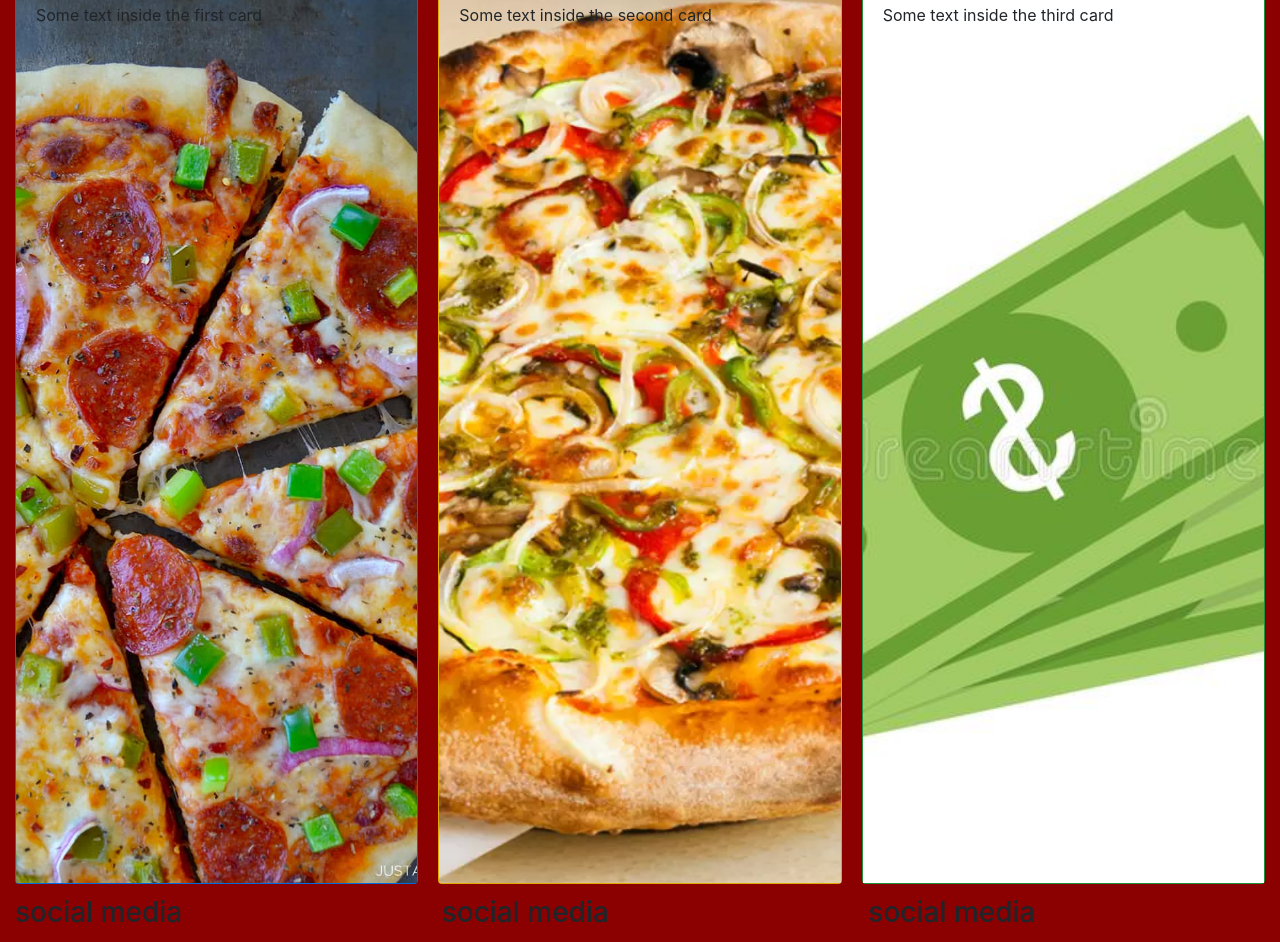
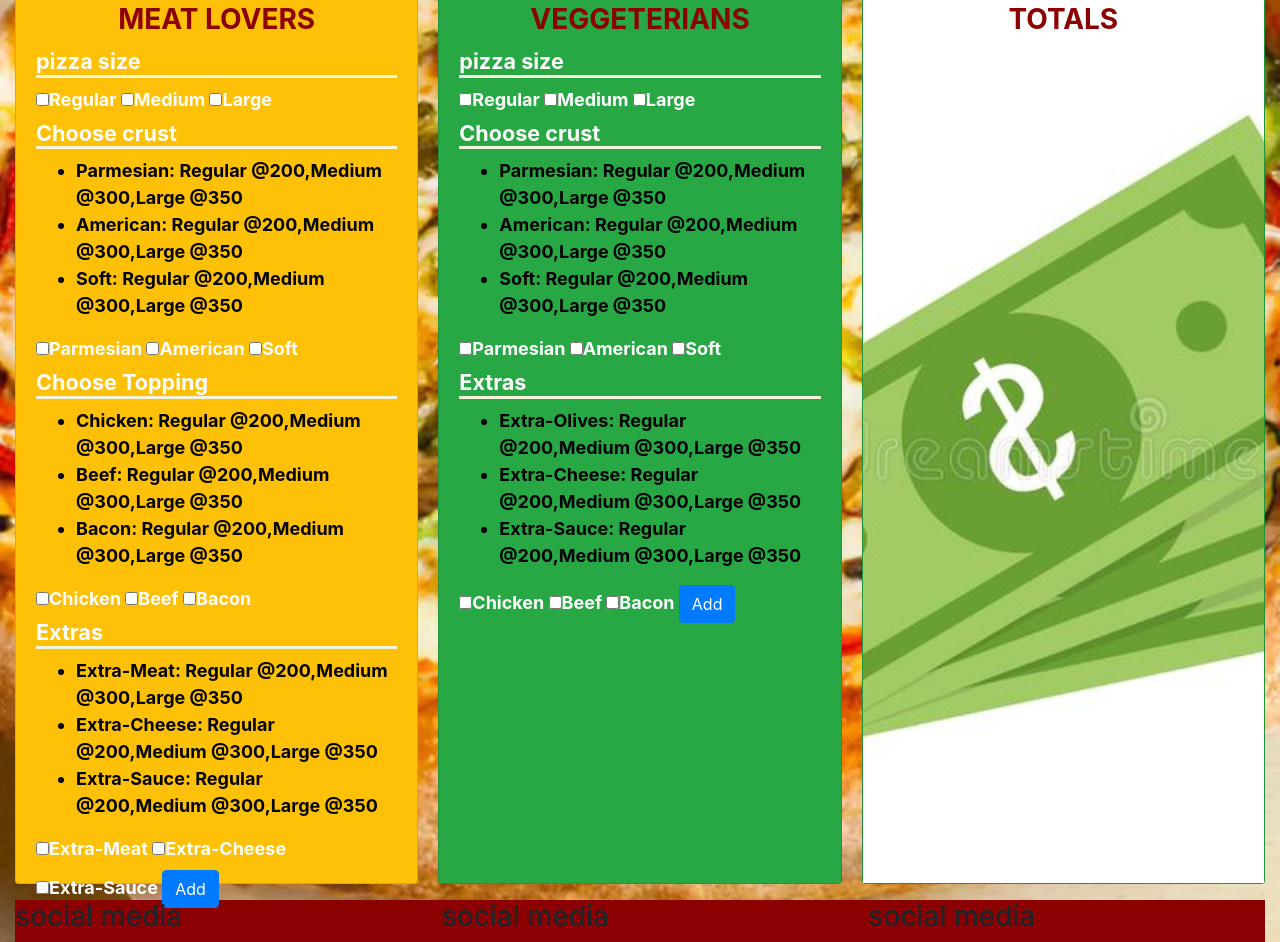
Before and after one commit to Samfan01/The-Lastborns-pizza-place, a plain HTML site: page index.html in a window 1280 px wide. Shown: the part 234-1176 px from the top of the page. Drawn offline with Linux system fonts and the light colour scheme.

Commit message:
added content on columns

```diff
--- a/css/styles.css
+++ b/css/styles.css
@@ -1,5 +1,8 @@
 body{
-    background-color: darkred;
+    background-image: url(../images/veggie.webp);
+    background-position: center;
+    background-repeat: no-repeat;
+    background-size: cover;
 }
 .jumbotron{
     background-image: url(../images/bg1.cms);
@@ -19,21 +22,14 @@ body{
 }
 .card-body{
     height: 900px;
-}
-#meat{
-    background-image: url(../images/meat1.jpg);
-    background-position: center;
-    background-repeat: no-repeat;
-    background-size: cover;
+    color: white;
+    font-size: large;
+    font-weight: bolder;
 
 }
-#veggie{
-    background-image: url(../images/veggie.webp);
-    background-position: center;
-    background-repeat: no-repeat;
-    background-size: cover;
-
-}
+.card-body ul li{
+    color: black;
+    }
 #totals{
     background-image: url(../images/total.jpg);
     background-position: center;
@@ -41,3 +37,18 @@ body{
     background-size: cover;
 
 }
+.card-title{
+    text-align: center;
+    font-size: 800;
+    font-weight: 700;
+    color: darkred;
+}
+.checkbox-inline{
+    justify-content: space-evenly;
+    align-items: center;
+}
+.group{
+    font-weight: 700;
+    font-size: larger;
+    border-bottom: 3px solid beige;
+}
--- a/index.html
+++ b/index.html
@@ -17,18 +17,74 @@
             <h1>Lastborn's Pizza Place</h1>
         </div>
         <div class="card-columns">
-            <div class="card bg-primary">
+            <div class="card bg-warning">
                 <div class="card-body" id="meat">
-                <p class="card-text">Some text inside the first card</p>
+                    <h3 class="card-title">MEAT LOVERS</h3>
+                    <h5 class="group">pizza size</h5>
+                    <label class="checkbox-inline"><input type="checkbox" value="">Regular</label>
+                    <label class="checkbox-inline"><input type="checkbox" value="">Medium</label>
+                    <label class="checkbox-inline"><input type="checkbox" value="">Large</label>
+                    <h5 class="group">Choose crust</h5>
+                    <ul>
+                        <li>Parmesian: Regular @200,Medium @300,Large @350 </li>
+                        <li>American: Regular @200,Medium @300,Large @350 </li>
+                        <li>Soft: Regular @200,Medium @300,Large @350 </li>
+                    </ul>
+                    <label class="checkbox-inline"><input type="checkbox" value="">Parmesian</label>
+                    <label class="checkbox-inline"><input type="checkbox" value="">American</label>
+                    <label class="checkbox-inline"><input type="checkbox" value="">Soft</label>
+                    <h5 class="group">Choose Topping</h5>
+                    <ul>
+                        <li>Chicken: Regular @200,Medium @300,Large @350 </li>
+                        <li>Beef: Regular @200,Medium @300,Large @350 </li>
+                        <li>Bacon: Regular @200,Medium @300,Large @350 </li>
+                    </ul>
+                    <label class="checkbox-inline"><input type="checkbox" value="">Chicken</label>
+                    <label class="checkbox-inline"><input type="checkbox" value="">Beef</label>
+                    <label class="checkbox-inline"><input type="checkbox" value="">Bacon</label>
+                    <h5 class="group">Extras</h5>
+                    <ul>
+                        <li>Extra-Meat: Regular @200,Medium @300,Large @350 </li>
+                        <li>Extra-Cheese: Regular @200,Medium @300,Large @350 </li>
+                        <li>Extra-Sauce: Regular @200,Medium @300,Large @350 </li>
+                    </ul>
+                    <label class="checkbox-inline"><input type="checkbox" value="">Extra-Meat </label>
+                    <label class="checkbox-inline"><input type="checkbox" value="">Extra-Cheese</label>
+                    <label class="checkbox-inline"><input type="checkbox" value="">Extra-Sauce</label>
+                    <button type="button" class="btn btn-primary" id="take">Add</button>
                 </div>
             </div>
-            <div class="card bg-warning">
+            <div class="card bg-success">
                 <div class="card-body" id="veggie">
-                <p class="card-text">Some text inside the second card</p>
+                    <h3 class="card-title">VEGGETERIANS</h3>
+                    <h5 class="group">pizza size</h5>
+                    <label class="checkbox-inline"><input type="checkbox" value="">Regular</label>
+                    <label class="checkbox-inline"><input type="checkbox" value="">Medium</label>
+                    <label class="checkbox-inline"><input type="checkbox" value="">Large</label>
+                    <h5 class="group">Choose crust</h5>
+                    <ul>
+                        <li>Parmesian: Regular @200,Medium @300,Large @350 </li>
+                        <li>American: Regular @200,Medium @300,Large @350 </li>
+                        <li>Soft: Regular @200,Medium @300,Large @350 </li>
+                    </ul>
+                    <label class="checkbox-inline"><input type="checkbox" value="">Parmesian</label>
+                    <label class="checkbox-inline"><input type="checkbox" value="">American</label>
+                    <label class="checkbox-inline"><input type="checkbox" value="">Soft</label>
+                    <h5 class="group">Extras</h5>
+                    <ul>
+                        <li>Extra-Olives: Regular @200,Medium @300,Large @350 </li>
+                        <li>Extra-Cheese: Regular @200,Medium @300,Large @350 </li>
+                        <li>Extra-Sauce: Regular @200,Medium @300,Large @350 </li>
+                    </ul>
+                    <label class="checkbox-inline"><input type="checkbox" value="">Chicken</label>
+                    <label class="checkbox-inline"><input type="checkbox" value="">Beef</label>
+                    <label class="checkbox-inline"><input type="checkbox" value="">Bacon</label>
+                    <button type="button" class="btn btn-primary" id="take">Add</button>
                 </div>
             </div>
             <div class="card bg-success">
                 <div class="card-body" id="totals">
+                    <h3 class="card-title">TOTALS</h3>
                     <p class="card-text">Some text inside the third card</p>
                 </div>
             </div>
@@ -49,4 +105,5 @@
         </footer>
     </div>
 </body>
+
 </html>
```
Lines whose indentation alone changed are shown as unchanged.
